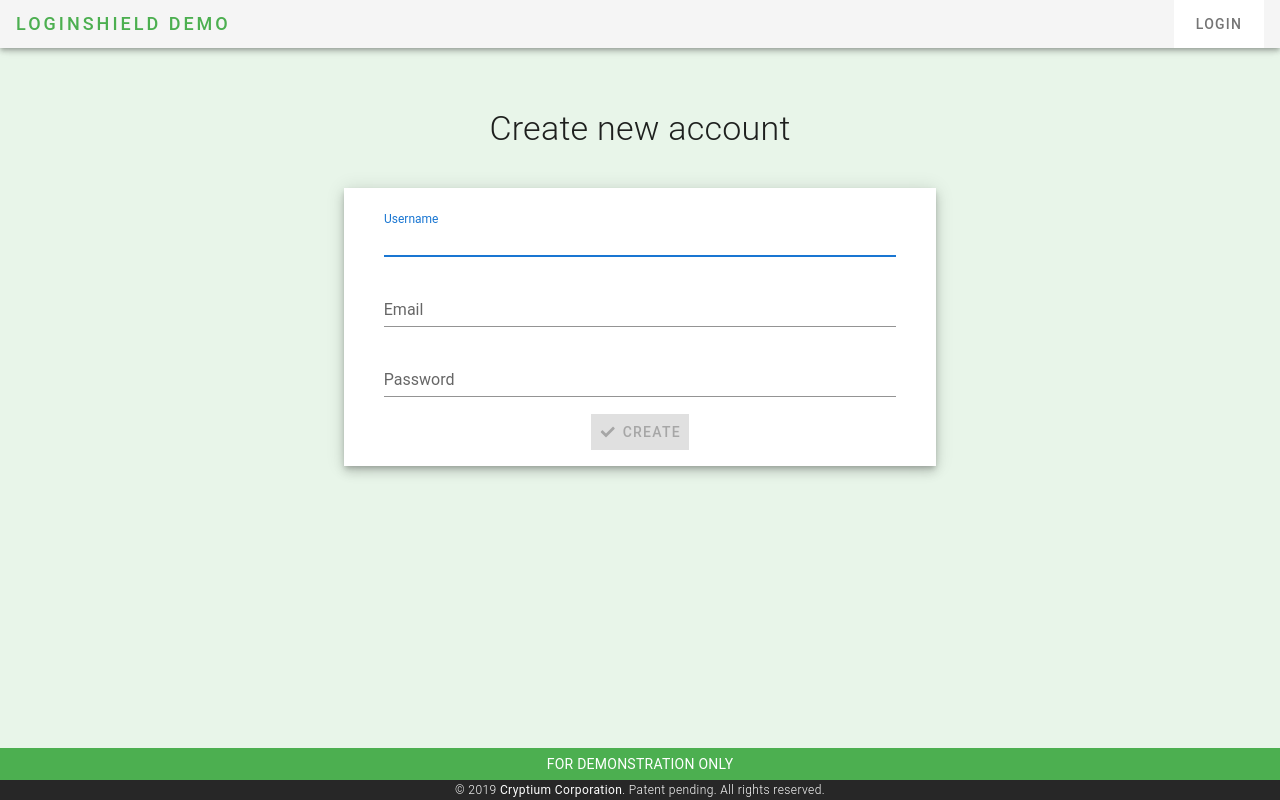
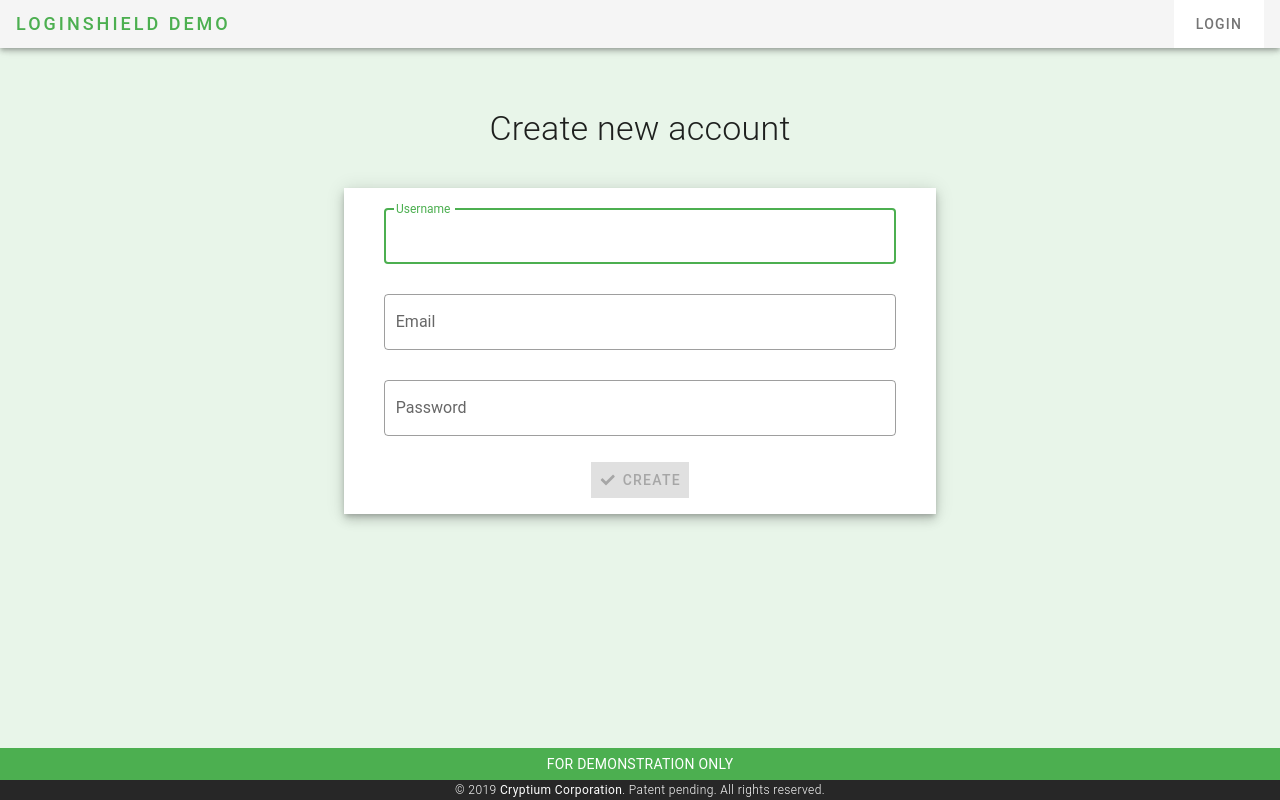
Before and after one commit to LoginShield/test-enterprise-website-html5, a Vue app: page /create in a window 1280 px wide. Built offline with nearby package versions, Linux system fonts and the light colour scheme; no server answers; a small style sheet from the web is missing.

Commit message:
style: outlined and colored text fields

```diff
--- a/src/main.js
+++ b/src/main.js
@@ -38,6 +38,16 @@ library.add(faUser, faEnvelope, faPhone, faCheck, faFile, faCheckSquare, faSquar
     faMinusSquare, faPaperclip, faExclamationTriangle);
 
 Vue.config.productionTip = false;
+
+// https://github.com/vuetifyjs/vuetify/issues/9999
+const ignoreWarnMessage = 'The .native modifier for v-on is only valid on components but it was used on <svg>.';
+Vue.config.warnHandler = (msg, vm, trace) => {
+    // `trace` is the component hierarchy trace
+    if (msg === ignoreWarnMessage) {
+        return;
+    }
+    console.warn(`${msg} vm: ${vm} trace: ${trace}`);
+};
 
 /*
 Example input:
--- a/src/views/Create.vue
+++ b/src/views/Create.vue
@@ -8,17 +8,23 @@
                 <v-card tile elevation="6" class="px-10 py-5">
                     <v-form v-model="createAccountForm" ref="createAccountFormRef" @submit="validateCreateAccount" onSubmit="return false;" @keyup.enter.native="validateCreateAccount">
                         <v-text-field
+                            outlined
+                            color="green"
                             v-model=username
                             label="Username"
                             :rules="usernameRules"
                             autofocus
                         ></v-text-field>
                         <v-text-field
+                            outlined
+                            color="green"
                             v-model=email
                             label="Email"
                             :rules="emailRules"
                         ></v-text-field>
                         <v-text-field
+                            outlined
+                            color="green"
                             v-model=password
                             label="Password"
                             :rules="passwordRules"
--- a/src/views/Login.vue
+++ b/src/views/Login.vue
@@ -5,9 +5,11 @@
         </v-row>
         <v-row justify="center" class="py-5">
             <v-col cols="12" sm="10" md="8" lg="6" xl="4" class="pa-0">
-                <v-card tile elevation="6" class="px-10 py-5 mt-5" v-show="loginUsernameInput">
+                <v-card tile elevation="6" class="px-10 py-5 pt-10 mt-5" v-show="loginUsernameInput">
                     <v-form v-model="loginUsernameForm" ref="loginUsernameFormRef" @submit="validateUsername" onSubmit="return false;">
                         <v-text-field
+                            outlined
+                            color="green"
                             v-model=username
                             label="Username"
                             :rules="usernameRules"
@@ -29,9 +31,11 @@
                         </v-card-actions>
                     </v-form>
                 </v-card>
-                <v-card tile elevation="6" class="px-10 pb-5 pt-10" v-show="loginPasswordInput">
+                <v-card tile elevation="6" class="px-10 pb-5 pt-10 mt-5" v-show="loginPasswordInput">
                     <v-form v-model="loginPasswordForm" ref="loginPasswordFormRef" @submit="validatePassword" onSubmit="return false;">
                         <v-text-field
+                            outlined
+                            color="green"
                             v-model=password
                             label="Password"
                             :rules="passwordRules"
@@ -47,7 +51,7 @@
                         </v-card-actions>
                     </v-form>
                 </v-card>
-                <v-row justify="center" v-show="loginWithLoginShield" class="ma-0" style="width: 100%;">
+                <v-row justify="center" v-show="loginWithLoginShield" class="ma-0 pt-5" style="width: 100%;">
                     <div id="loginshield-content" style="width: 100%; height: 600px;"></div>
                 </v-row>
             </v-col>
```
